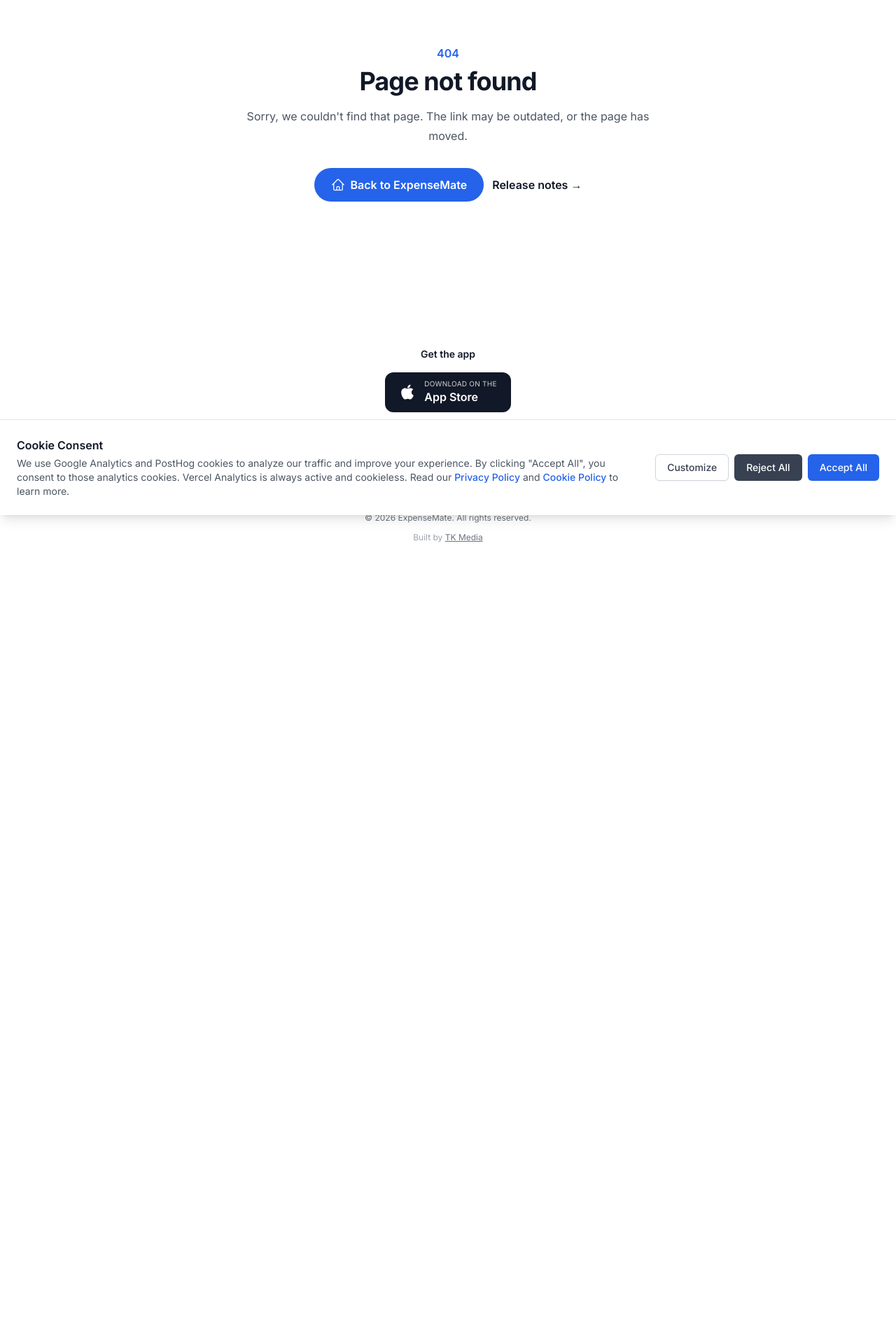
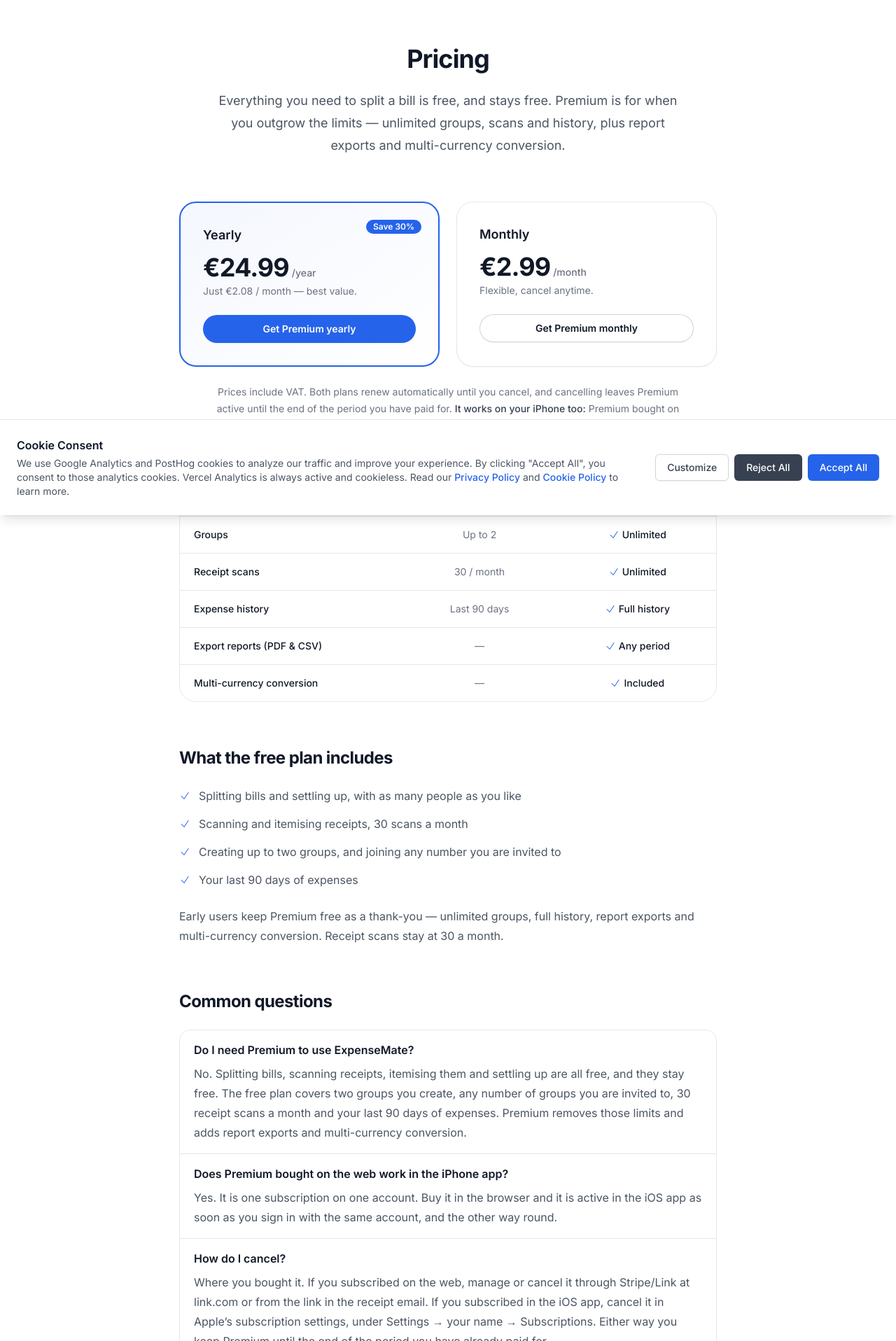
Before and after one commit to SM1LE21/bill-splitting-Website, a Next.js app: page /pricing in a window 1280 px wide. Before the commit this address had no page. Shown: the part 64-1980 px from the top of the page at 70% size. Before the commit the page ends 922 px from the top, so only its background shows below. Built offline with nearby package versions, Linux system fonts and the light colour scheme.

Commit message:
feat(pricing): add a quiet /pricing page with plans, comparison and FAQ schema

```diff
--- /dev/null
+++ b/src/app/pricing/page.tsx
@@ -0,0 +1,195 @@
+import { Metadata } from 'next';
+import Link from 'next/link';
+import { CheckIcon } from '@heroicons/react/24/solid';
+import Layout from '@/components/layout/Layout';
+import { PREMIUM_ROWS, upgradeUrl } from '@/constants/premiumPlans';
+
+// Canonical is inherited: the root layout sets a relative `./`, so every route already
+// publishes a self-referencing canonical. Linked from the footer only — no nav entry.
+export const metadata: Metadata = {
+  title: 'Pricing — ExpenseMate',
+  description:
+    'What ExpenseMate costs: a free plan that stays useful, and Premium at €2.99 a month or €24.99 a year, VAT included, on the iPhone or in your browser.',
+};
+
+const freeIncludes = [
+  'Splitting bills and settling up, with as many people as you like',
+  'Scanning and itemising receipts, 30 scans a month',
+  'Creating up to two groups, and joining any number you are invited to',
+  'Your last 90 days of expenses',
+];
+
+const faqs = [
+  {
+    question: 'Do I need Premium to use ExpenseMate?',
+    answer:
+      'No. Splitting bills, scanning receipts, itemising them and settling up are all free, and they stay free. The free plan covers two groups you create, any number of groups you are invited to, 30 receipt scans a month and your last 90 days of expenses. Premium removes those limits and adds report exports and multi-currency conversion.',
+  },
+  {
+    question: 'Does Premium bought on the web work in the iPhone app?',
+    answer:
+      'Yes. It is one subscription on one account. Buy it in the browser and it is active in the iOS app as soon as you sign in with the same account, and the other way round.',
+  },
+  {
+    question: 'How do I cancel?',
+    answer:
+      'Where you bought it. If you subscribed on the web, manage or cancel it through Stripe/Link at link.com or from the link in the receipt email. If you subscribed in the iOS app, cancel it in Apple’s subscription settings, under Settings → your name → Subscriptions. Either way you keep Premium until the end of the period you have already paid for.',
+  },
+  {
+    question: 'What does "unlimited receipt scans" mean?',
+    answer:
+      'Unlimited for normal personal use — scan as many of your own receipts as you like, and we do not count them. It is not a bulk document-processing service: automated, scripted or commercial-volume scanning may be limited so the service keeps working for everyone else.',
+  },
+  {
+    question: 'What will appear on my bank statement?',
+    answer:
+      'For a web purchase, LINK.COM* — Link is the consumer brand of Stripe, which sells and bills the web subscription as merchant of record and handles VAT. It is not a duplicate charge. A purchase made in the iOS app is billed by Apple and appears as an App Store charge.',
+  },
+];
+
+const faqSchema = {
+  '@context': 'https://schema.org',
+  '@type': 'FAQPage',
+  mainEntity: faqs.map((faq) => ({
+    '@type': 'Question',
+    name: faq.question,
+    acceptedAnswer: { '@type': 'Answer', text: faq.answer },
+  })),
+};
+
+export default function Pricing() {
+  return (
+    <Layout>
+      <script
+        type="application/ld+json"
+        dangerouslySetInnerHTML={{ __html: JSON.stringify(faqSchema) }}
+      />
+      <div className="bg-white py-24 sm:py-32">
+        <div className="mx-auto max-w-7xl px-6 lg:px-8">
+          <div className="mx-auto max-w-2xl text-center">
+            <h1 className="text-3xl font-bold tracking-tight text-gray-900 sm:text-4xl">
+              Pricing
+            </h1>
+            <p className="mt-6 text-lg leading-8 text-gray-600">
+              Everything you need to split a bill is free, and stays free. Premium is for when
+              you outgrow the limits — unlimited groups, scans and history, plus report exports
+              and multi-currency conversion.
+            </p>
+          </div>
+
+          {/* Plans */}
+          <div className="mx-auto mt-16 grid max-w-3xl grid-cols-1 gap-6 sm:grid-cols-2">
+            <div className="relative rounded-3xl border-2 border-primary bg-gradient-to-br from-primary/5 to-white p-8 shadow-sm">
+              <span className="absolute right-6 top-6 inline-flex items-center rounded-full bg-primary px-2.5 py-0.5 text-xs font-semibold text-white">
+                Save 30%
+              </span>
+              <h2 className="text-lg font-semibold text-gray-900">Yearly</h2>
+              <p className="mt-3 flex items-baseline gap-x-1">
+                <span className="text-4xl font-bold tracking-tight text-gray-900">€24.99</span>
+                <span className="text-sm font-medium text-gray-500">/year</span>
+              </p>
+              <p className="mt-1 text-sm text-gray-500">Just €2.08 / month — best value.</p>
+              <a
+                href={upgradeUrl('annual', 'site-pricing')}
+                target="_blank"
+                rel="noopener noreferrer"
+                className="mt-6 block rounded-full bg-primary px-5 py-2.5 text-center text-sm font-semibold text-white shadow-sm transition-colors hover:bg-primary/90"
+              >
+                Get Premium yearly
+              </a>
+            </div>
+
+            <div className="rounded-3xl border border-gray-200 bg-white p-8 shadow-sm">
+              <h2 className="text-lg font-semibold text-gray-900">Monthly</h2>
+              <p className="mt-3 flex items-baseline gap-x-1">
+                <span className="text-4xl font-bold tracking-tight text-gray-900">€2.99</span>
+                <span className="text-sm font-medium text-gray-500">/month</span>
+              </p>
+              <p className="mt-1 text-sm text-gray-500">Flexible, cancel anytime.</p>
+              <a
+                href={upgradeUrl('monthly', 'site-pricing')}
+                target="_blank"
+                rel="noopener noreferrer"
+                className="mt-6 block rounded-full bg-white px-5 py-2.5 text-center text-sm font-semibold text-gray-900 shadow-sm ring-1 ring-inset ring-gray-300 transition-colors hover:bg-gray-50"
+              >
+                Get Premium monthly
+              </a>
+            </div>
+          </div>
+
+          <p className="mx-auto mt-6 max-w-2xl text-center text-sm leading-6 text-gray-500">
+            Prices include VAT. Both plans renew automatically until you cancel, and cancelling
+            leaves Premium active until the end of the period you have paid for.{' '}
+            <strong className="font-medium text-gray-700">It works on your iPhone too:</strong>{' '}
+            Premium bought on the web is available in the iOS app as soon as you sign in with the
+            same account.
+          </p>
+
+          {/* Free vs Premium. Fixed tracks need ~310px, more than a 360px phone leaves, so it scrolls. */}
+          <div className="mx-auto mt-16 max-w-3xl overflow-hidden rounded-3xl border border-gray-200">
+            <div className="overflow-x-auto">
+              <div className="min-w-[22rem]">
+                <div className="grid grid-cols-[1.4fr_1fr_1fr] bg-gray-50 text-sm font-semibold text-gray-900">
+                  <div className="px-5 py-4">What you get</div>
+                  <div className="px-5 py-4 text-center">Free</div>
+                  <div className="px-5 py-4 text-center text-primary">Premium</div>
+                </div>
+                {PREMIUM_ROWS.map((row) => (
+                  <div
+                    key={row.name}
+                    className="grid grid-cols-[1.4fr_1fr_1fr] border-t border-gray-200 text-sm"
+                  >
+                    <div className="px-5 py-4 font-medium text-gray-900">{row.name}</div>
+                    <div className="px-5 py-4 text-center text-gray-500">{row.free}</div>
+                    <div className="flex items-center justify-center gap-1 px-5 py-4 text-center font-medium text-gray-900">
+                      <CheckIcon className="h-4 w-4 flex-none text-primary" aria-hidden="true" />
+                      {row.premium}
+                    </div>
+                  </div>
+                ))}
+              </div>
+            </div>
+          </div>
+
+          <div className="mx-auto mt-16 max-w-3xl">
+            <h2 className="text-2xl font-bold tracking-tight text-gray-900">
+              What the free plan includes
+            </h2>
+            <ul className="mt-6 space-y-3 text-base leading-7 text-gray-600">
+              {freeIncludes.map((item) => (
+                <li key={item} className="flex gap-x-3">
+                  <CheckIcon className="mt-1.5 h-4 w-4 flex-none text-primary" aria-hidden="true" />
+                  <span>{item}</span>
+                </li>
+              ))}
+            </ul>
+            <p className="mt-6 text-base leading-7 text-gray-600">
+              Early users keep Premium free as a thank-you — unlimited groups, full history, report
+              exports and multi-currency conversion. Receipt scans stay at 30 a month.
+            </p>
+          </div>
+
+          <div className="mx-auto mt-16 max-w-3xl">
+            <h2 className="text-2xl font-bold tracking-tight text-gray-900">Common questions</h2>
+            <div className="mt-6 divide-y divide-gray-200 rounded-2xl border border-gray-200">
+              {faqs.map((faq) => (
+                <div key={faq.question} className="px-5 py-4">
+                  <h3 className="text-base font-semibold text-gray-900">{faq.question}</h3>
+                  <p className="mt-2 text-base leading-7 text-gray-600">{faq.answer}</p>
+                </div>
+              ))}
+            </div>
+            <p className="mt-10 text-sm text-gray-500">
+              The full terms of the subscription — renewal, cancellation, the 14-day right of
+              withdrawal and fair use — are in our{' '}
+              <Link href="/terms" className="text-primary hover:underline">
+                Terms of Service
+              </Link>
+              .
+            </p>
+          </div>
+        </div>
+      </div>
+    </Layout>
+  );
+}
```
